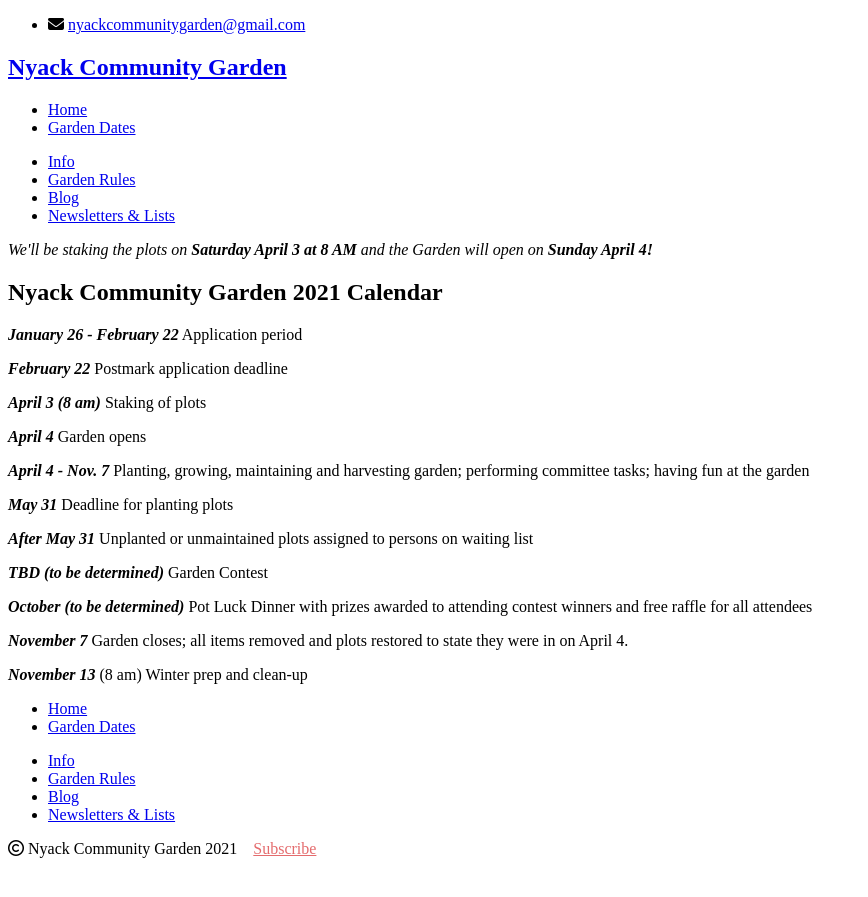
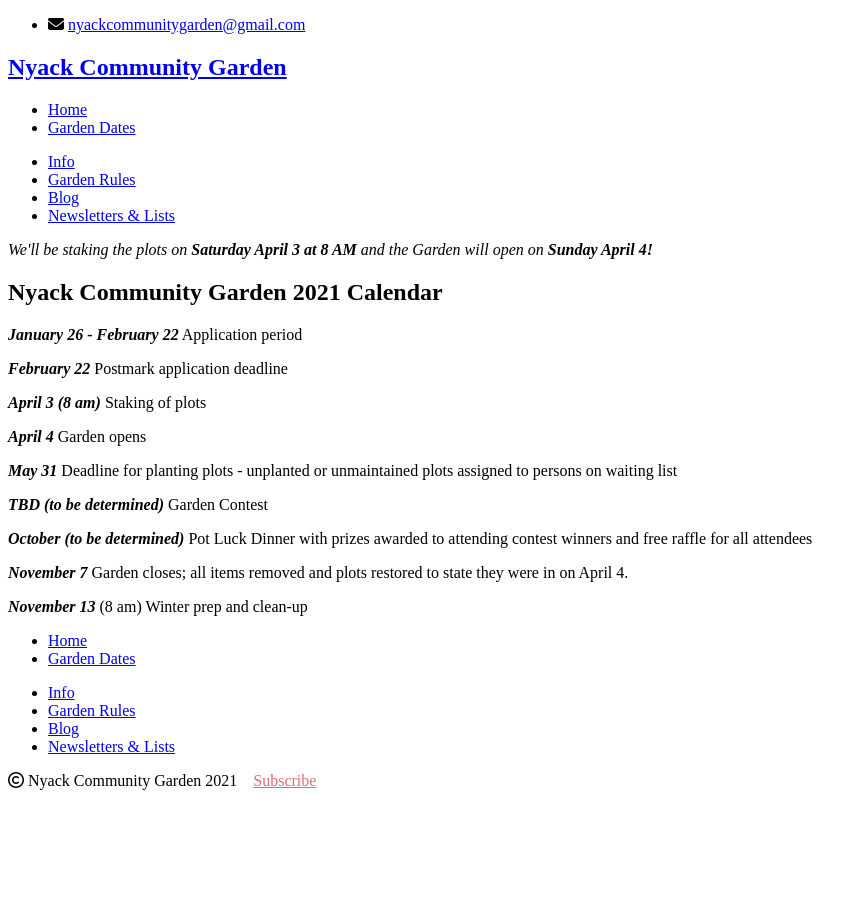
Before and after one commit to bosborne/nyackcommunitygarden, a Jekyll site: the page built from garden-dates/index.md, in a window 1280 px wide. Shown: the top 897 px of the page, without its empty margins (0-868 px from the left). Built offline with Jekyll 4.4.1, drawn with Linux system fonts in a browser that asks for light colours; nearby versions of some CDN libraries; library files that are not in the unit come from our copies.

Commit message:
Edits to dates

```diff
--- a/garden-dates/index.md
+++ b/garden-dates/index.md
@@ -15,11 +15,7 @@ published: true
 
 ***April 4*** Garden opens
 
-***April 4 - Nov. 7*** Planting, growing, maintaining and harvesting garden; performing committee tasks; having fun at the garden
-
-***May 31*** Deadline for planting plots
-
-***After May 31*** Unplanted or unmaintained plots assigned to persons on waiting list
+***May 31*** Deadline for planting plots - unplanted or unmaintained plots assigned to persons on waiting list
 
 ***TBD (to be determined)*** Garden Contest
 
```
